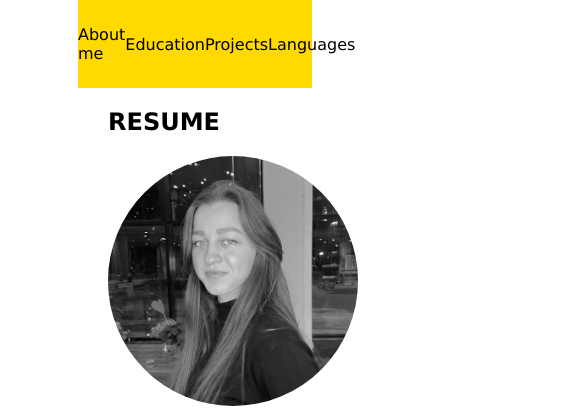
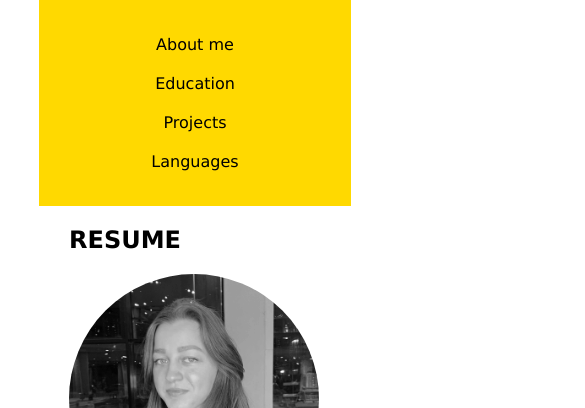
Before and after one commit to natiaker/rsschool-cv, a plain HTML site: page index.html in a window 390 px wide. Shown: the top 408 px of the page, 585 px wide, since content can reach past the window. Drawn offline with Linux system fonts and the light colour scheme.

Commit message:
docs: add mobile media query

```diff
--- a/style.css
+++ b/style.css
@@ -54,3 +54,19 @@ footer {
 footer a {
     color: black;
 }
+
+@media (max-width: 670px) {
+    body {
+        width: 80%;
+    }
+    nav ul {
+        display: block;
+        text-align: center;
+    }
+    nav ul li {
+        padding: 10px 0;
+    }
+    pre {
+        white-space: pre-wrap;
+    }
+}
```
